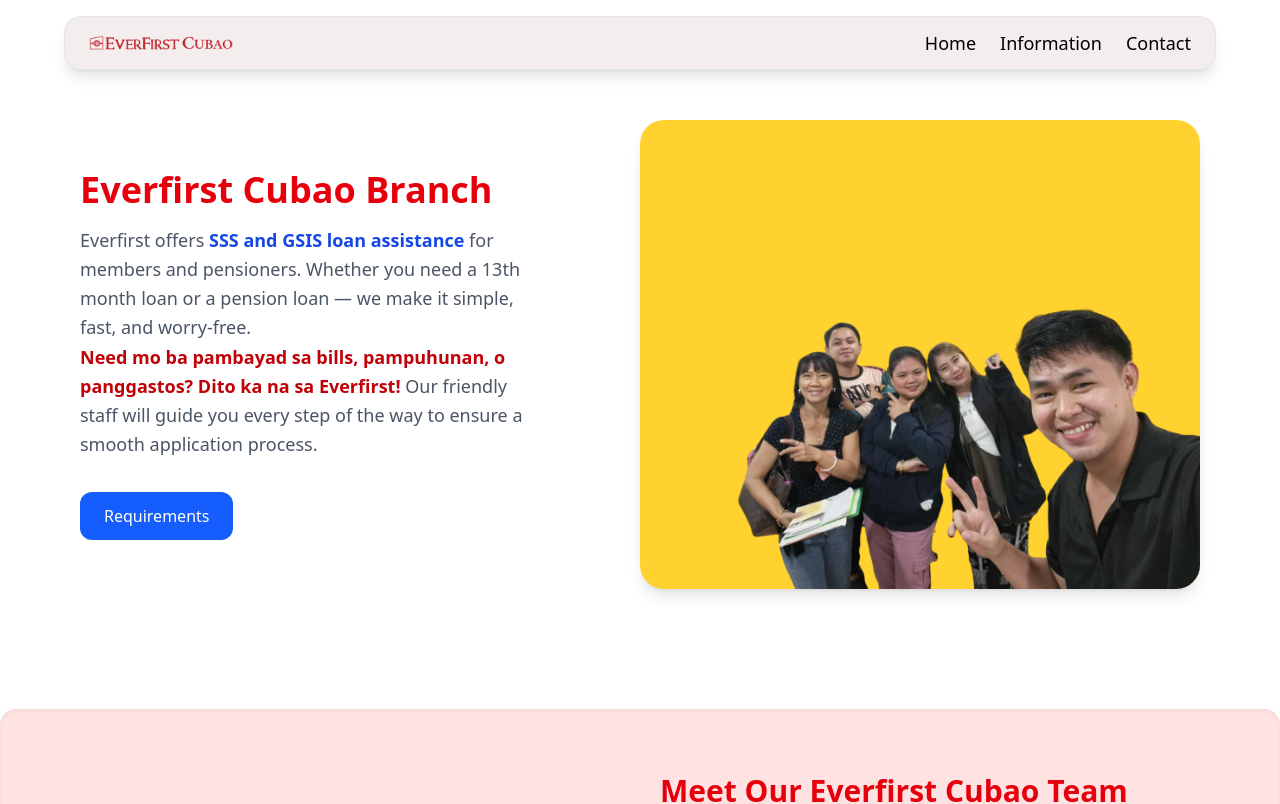
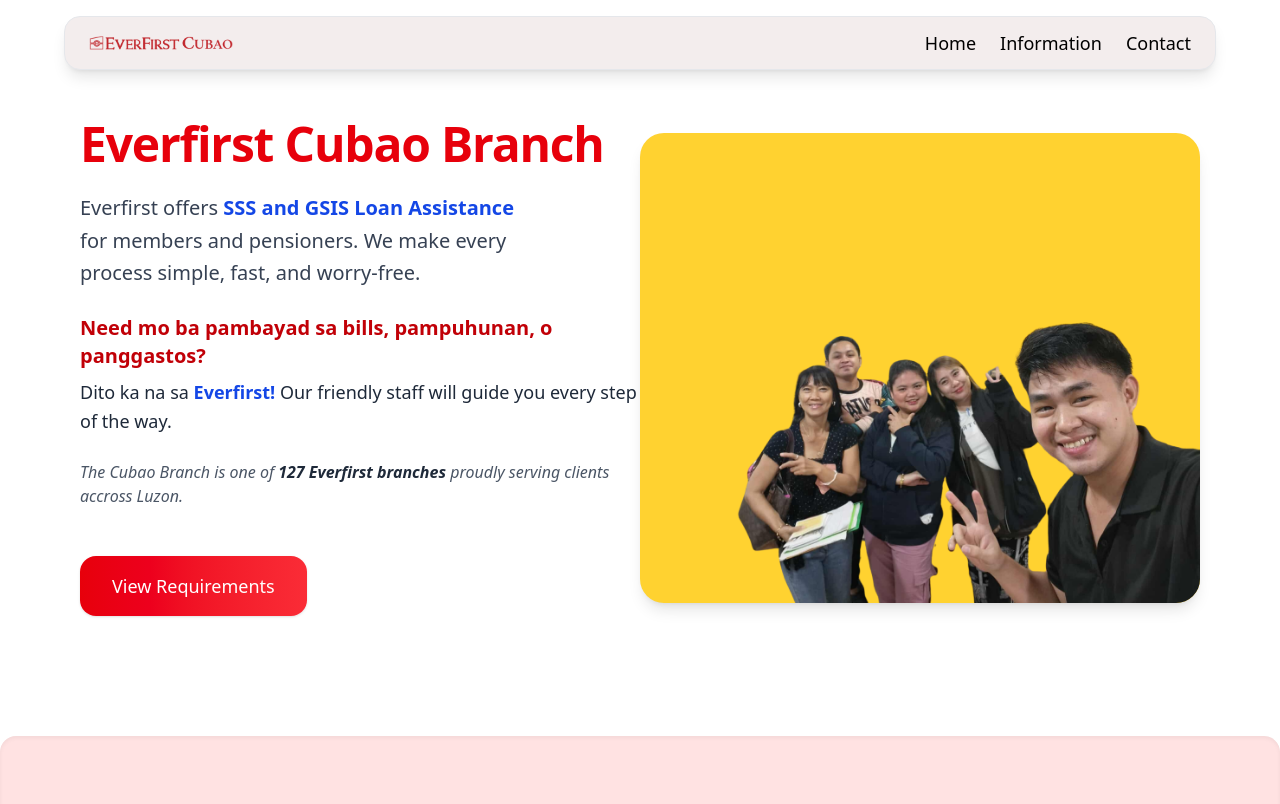
Before and after one commit to shyeik/Everfirst, a React (Vite) app: page / in a window 1280 px wide. Shown: the top 804 px of the page. Built offline with nearby package versions, Linux system fonts and the light colour scheme.

Commit message:
fix slogan

```diff
--- a/src/Homepage.jsx
+++ b/src/Homepage.jsx
@@ -16,29 +16,42 @@
         className="flex flex-col md:flex-row items-center justify-between px-2 md:px-20 py-20 mt-10 from-blue-50 to-white"
       >
         {/* LEFT SIDE - TEXT */}
-        <div className="md:w-1/2 text-center md:text-left space-y-4">
-          <h1 className="text-3xl md:text-4xl text-red-600 font-semibold">
+        <div className="md:w-1/2 text-center md:text-left space-y-6">
+          <h1 className="text-4xl md:text-5xl text-red-600 font-extrabold tracking-tight">
             Everfirst Cubao Branch
           </h1>
-          <p className="text-gray-600 text-lg max-w-md mx-auto md:mx-0 leading-relaxed">
+
+          <p className="text-gray-700 text-xl leading-relaxed max-w-md mx-auto md:mx-0">
             Everfirst offers{" "}
             <span className="font-semibold text-blue-700">
-              SSS and GSIS loan assistance
+              SSS and GSIS Loan Assistance
             </span>{" "}
-            for members and pensioners. Whether you need a 13th month loan or a
-            pension loan — we make it simple, fast, and worry-free. <br />
-            <span className="font-semibold text-red-700">
-              Need mo ba pambayad sa bills, pampuhunan, o panggastos? Dito ka na
-              sa Everfirst!
+            for members and pensioners. We make every process simple, fast, and
+            worry-free.
+          </p>
+
+          <p className="text-lg text-gray-800 font-medium leading-relaxed">
+            <span className="text-red-700 font-bold block text-xl mb-2">
+              Need mo ba pambayad sa bills, pampuhunan, o panggastos?
+            </span>
+            Dito ka na sa{" "}
+            <span className="font-semibold text-blue-700">Everfirst!</span> Our
+            friendly staff will guide you every step of the way.
+          </p>
+
+          <p className="text-gray-600 text-base italic">
+            The Cubao Branch is one of{" "}
+            <span className="font-semibold text-gray-800">
+              127 Everfirst branches
             </span>{" "}
-            Our friendly staff will guide you every step of the way to ensure a
-            smooth application process.
+            proudly serving clients accross Luzon.
           </p>
+
           <button
             onClick={() => navigate("/requirements")}
-            className="mt-4 px-6 py-3 bg-blue-600 text-white rounded-xl hover:bg-red-700 transition"
+            className="mt-6 px-8 py-4 bg-linear-to-r from-red-600 to-red-500 text-white text-lg rounded-2xl shadow hover:shadow-lg hover:from-red-700 hover:to-red-600 transition"
           >
-            Requirements
+            View Requirements
           </button>
         </div>
 
--- a/src/Information.jsx
+++ b/src/Information.jsx
@@ -26,8 +26,8 @@
             Our team is here to make your loan experience smooth and worry-free.{" "}
             <br />
             <span className="font-semibold text-gray-700">
-              With 16 years of experience, we serve every client with care and
-              trust.
+              Sa higit 18 taon na karanasan ng aming staff, maaasahan mong bawat
+              kliyente ay pinaglilingkuran namin nang may malasakit at tiwala.
             </span>
           </p>
 
```
